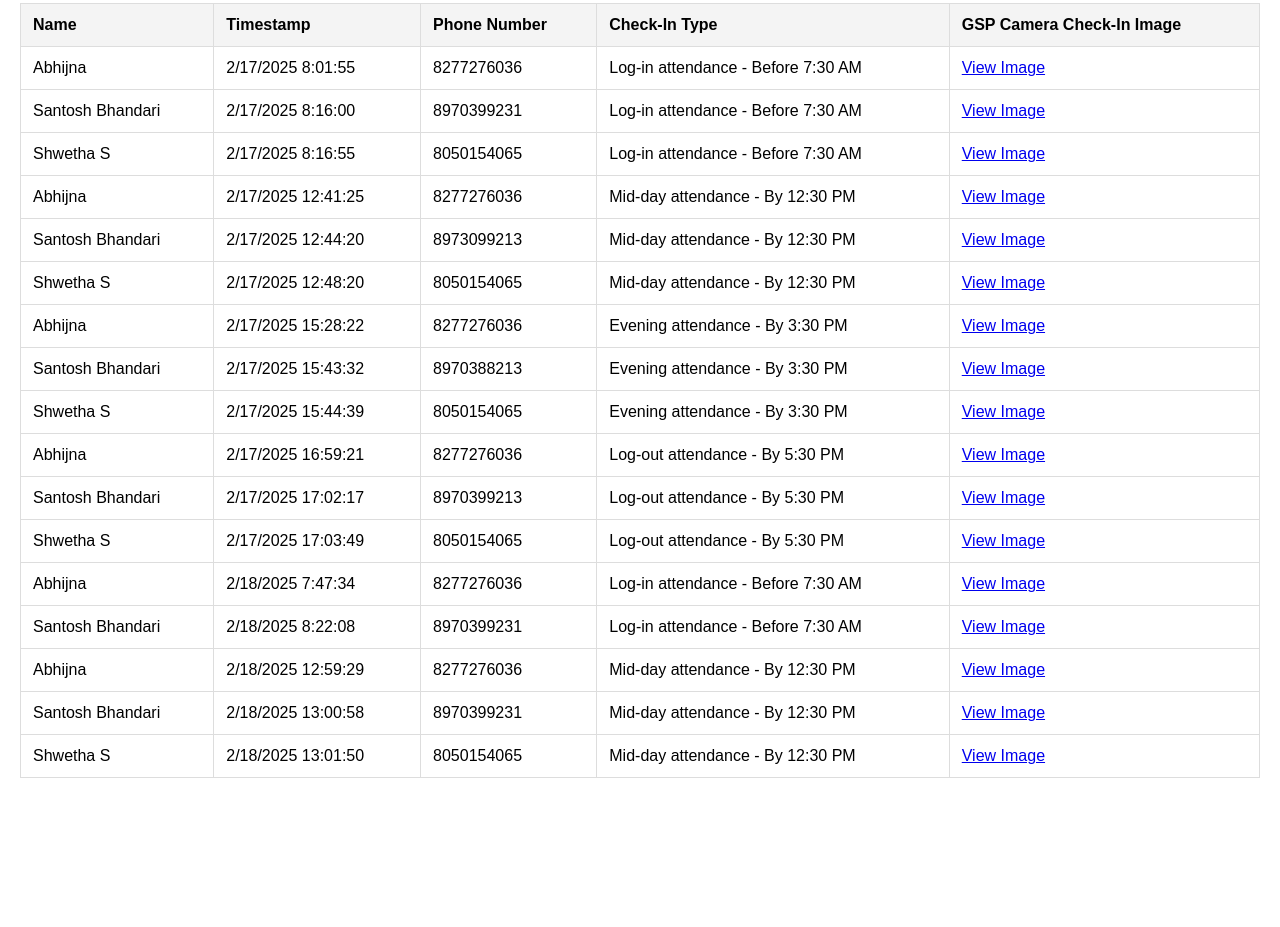
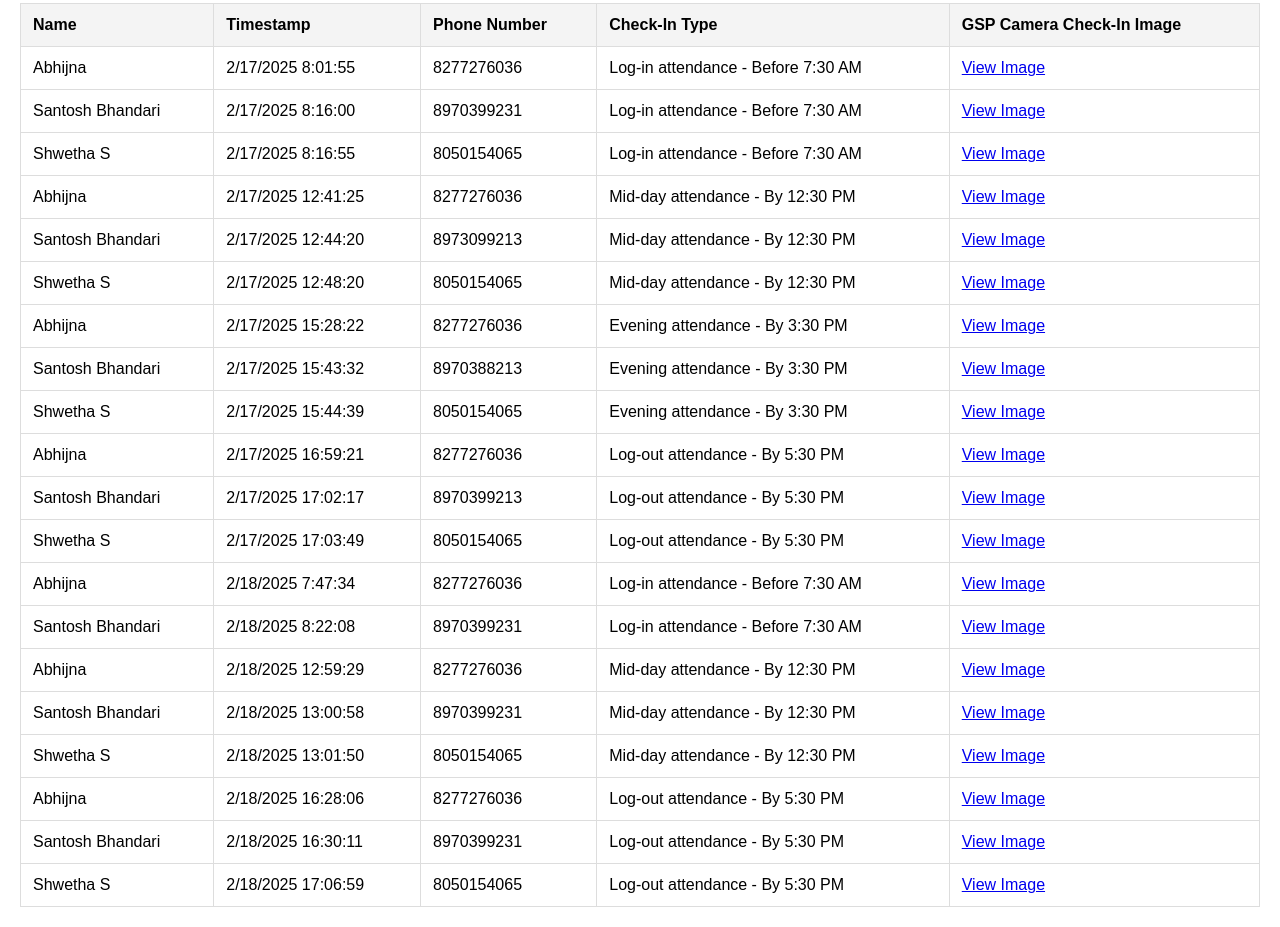
Before and after one commit to shrey-sr04/attendance-dashboard-fls, a plain HTML site: page index.html in a window 1280 px wide. Shown: the part 283-1210 px from the top of the page. Before the commit the page ends 1081 px from the top, so only its background shows below. Drawn offline with Linux system fonts and the light colour scheme.

Commit message:
Update index.html

```diff
--- a/index.html
+++ b/index.html
@@ -110,9 +110,11 @@ const data = [
     { timestamp: "2/18/2025 8:22:08", name: "Santosh Bhandari", phone: "8970399231", checkInType: "Log-in attendance - Before 7:30 AM", imageLink: "https://drive.google.com/open?id=1HBOwTotTvrmMMwKuJZTr9aJvNyzpx1Y4" },
     { timestamp: "2/18/2025 12:59:29", name: "Abhijna", phone: "8277276036", checkInType: "Mid-day attendance - By 12:30 PM", imageLink: "https://drive.google.com/open?id=1MfuYJ4LlBradUydXeov7J3DBQ7Sztvx7" },
     { timestamp: "2/18/2025 13:00:58", name: "Santosh Bhandari", phone: "8970399231", checkInType: "Mid-day attendance - By 12:30 PM", imageLink: "https://drive.google.com/open?id=1u2-MCm299c4Ohm5z5mBRftAZJZ7ZqFlu" },
-    { timestamp: "2/18/2025 13:01:50", name: "Shwetha S", phone: "8050154065", checkInType: "Mid-day attendance - By 12:30 PM", imageLink: "https://drive.google.com/open?id=1lE3CSGcThz7xiBqvFfq9CGYI5iNTC90v" }
+    { timestamp: "2/18/2025 13:01:50", name: "Shwetha S", phone: "8050154065", checkInType: "Mid-day attendance - By 12:30 PM", imageLink: "https://drive.google.com/open?id=1lE3CSGcThz7xiBqvFfq9CGYI5iNTC90v" },
+    { timestamp: "2/18/2025 16:28:06", name: "Abhijna", phone: "8277276036", checkInType: "Log-out attendance - By 5:30 PM", imageLink: "https://drive.google.com/open?id=1HDy1MpDkLffiJa3spNUCN22pemEfmBpn" },
+    { timestamp: "2/18/2025 16:30:11", name: "Santosh Bhandari", phone: "8970399231", checkInType: "Log-out attendance - By 5:30 PM", imageLink: "https://drive.google.com/open?id=1Kdw2gX-8affHvWRoW1RckY_rlq3Ku4gi" },
+    { timestamp: "2/18/2025 17:06:59", name: "Shwetha S", phone: "8050154065", checkInType: "Log-out attendance - By 5:30 PM", imageLink: "https://drive.google.com/open?id=1iZCCUZVHF5nZFQbVwLmffOIVWYJo6L4Z" }
 ];
-
 // Populate the Filter dropdown dynamically with unique names
 const nameFilter = document.getElementById('nameFilter');
 const uniqueNames = [...new Set(data.map(entry => entry.name))];
```
